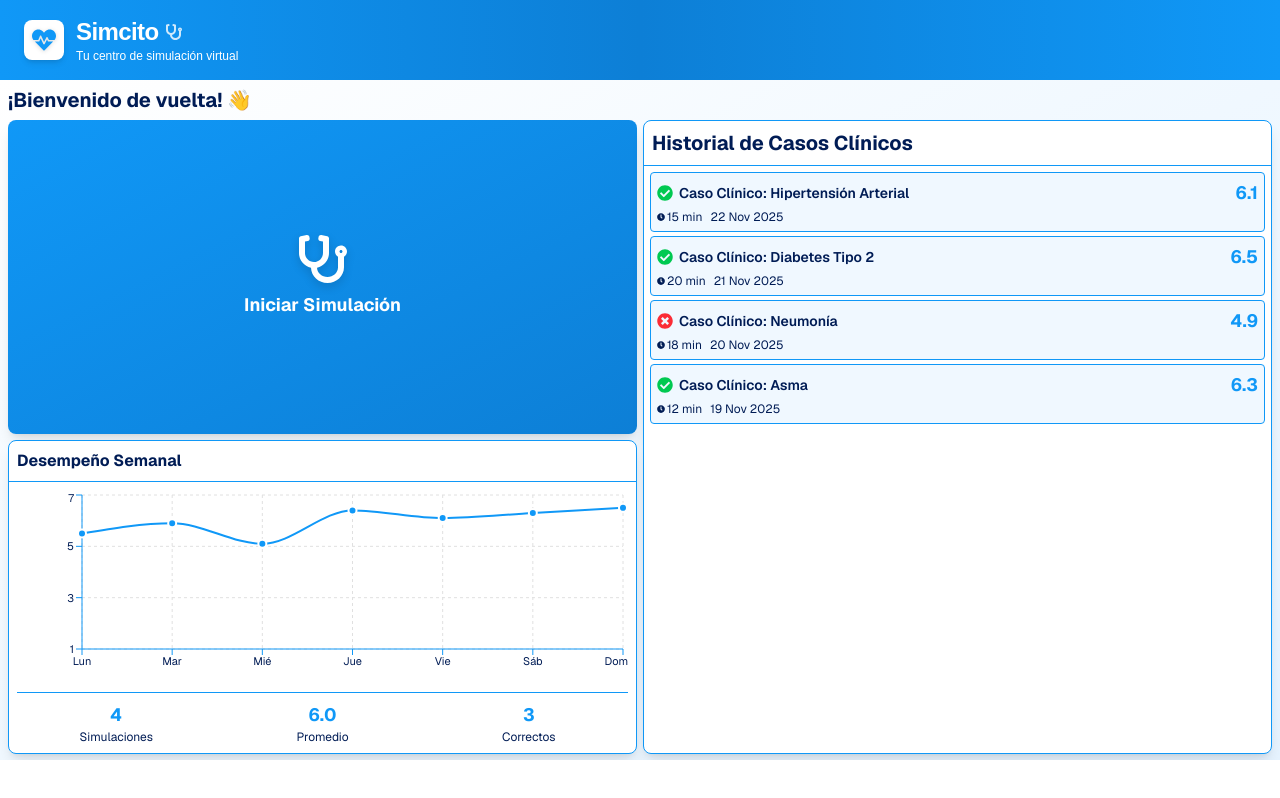
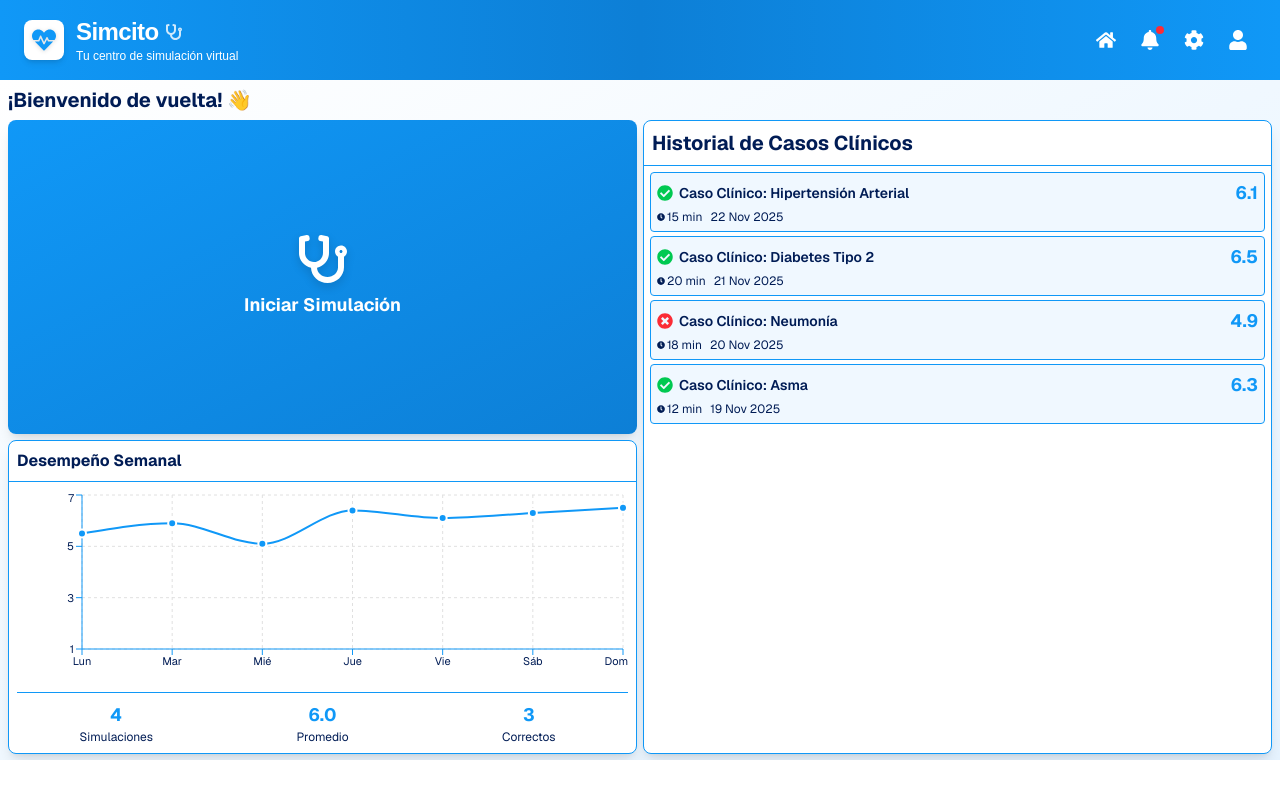
Before and after one commit to fcocea/hack-platanus-13, a Next.js app: page / in a window 1280 px wide. Built offline with nearby package versions, Linux system fonts and the light colour scheme.

Commit message:
feat: icons in header

```diff
--- a/app/components/Header.tsx
+++ b/app/components/Header.tsx
@@ -1,12 +1,21 @@
 "use client";
 
-import { FaHeartbeat, FaStethoscope } from "react-icons/fa";
+import { useRouter } from "next/navigation";
+import { FaHeartbeat, FaStethoscope, FaBell, FaUser, FaCog, FaHome } from "react-icons/fa";
 
 export default function Header() {
+  const router = useRouter();
+
   return (
     <header className="w-full bg-gradient-to-r from-[#1098f7] via-[#0d7fd6] to-[#1098f7] shadow-lg">
       <div className="max-w-7xl mx-auto px-6 py-4">
+        <div className="flex items-center justify-between gap-3">
+          {/* Logo y título */}
           <div className="flex items-center gap-3">
+            <button
+              onClick={() => router.push("/")}
+              className="flex items-center gap-3 hover:opacity-80 transition-opacity"
+            >
               <div className="flex items-center justify-center w-10 h-10 bg-white rounded-lg shadow-md">
                 <FaHeartbeat className="w-6 h-6 text-[#1098f7] drop-shadow-sm" />
               </div>
@@ -21,6 +30,51 @@ export default function Header() {
                   Tu centro de simulación virtual
                 </p>
               </div>
+            </button>
+          </div>
+
+          {/* Botones del header */}
+          <div className="flex items-center gap-2">
+            <button
+              onClick={() => router.push("/")}
+              className="p-2 text-white hover:bg-white hover:bg-opacity-20 rounded-lg transition-colors"
+              title="Inicio"
+            >
+              <FaHome className="w-5 h-5" />
+            </button>
+            <button
+              onClick={() => {
+                // Aquí puedes agregar la lógica de notificaciones
+                console.log("Notificaciones");
+              }}
+              className="relative p-2 text-white hover:bg-white hover:bg-opacity-20 rounded-lg transition-colors"
+              title="Notificaciones"
+            >
+              <FaBell className="w-5 h-5" />
+              {/* Indicador de notificaciones */}
+              <span className="absolute top-1 right-1 w-2 h-2 bg-red-500 rounded-full"></span>
+            </button>
+            <button
+              onClick={() => {
+                // Aquí puedes agregar la lógica de configuración
+                console.log("Configuración");
+              }}
+              className="p-2 text-white hover:bg-white hover:bg-opacity-20 rounded-lg transition-colors"
+              title="Configuración"
+            >
+              <FaCog className="w-5 h-5" />
+            </button>
+            <button
+              onClick={() => {
+                // Aquí puedes agregar la lógica de perfil
+                console.log("Perfil");
+              }}
+              className="p-2 text-white hover:bg-white hover:bg-opacity-20 rounded-lg transition-colors"
+              title="Perfil"
+            >
+              <FaUser className="w-5 h-5" />
+            </button>
+          </div>
         </div>
       </div>
     </header>
```
Lines whose indentation alone changed are shown as unchanged.
